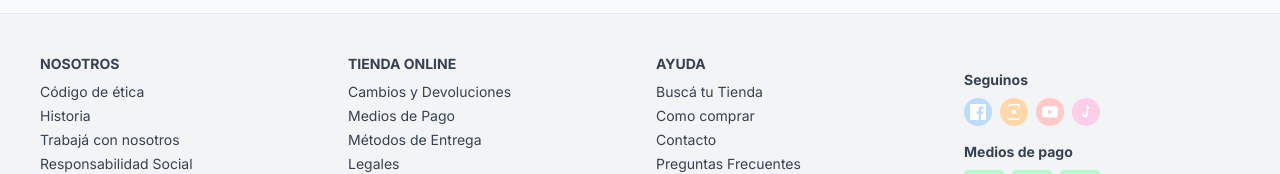
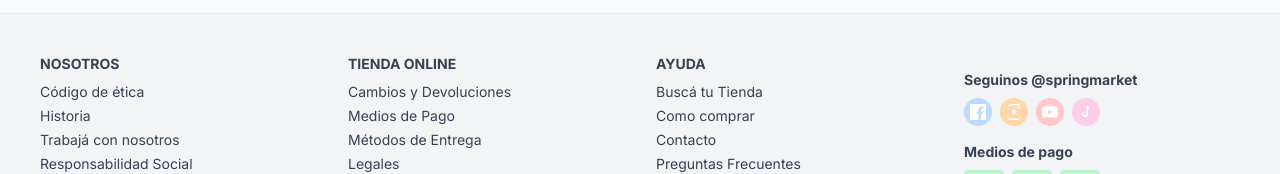
Before and after one commit to JuaniEsposito/frontend-api-pinamar, a React (Vite) app: page / in a window 1280 px wide. Shown: the part 856-1030 px from the top of the page. Built offline with nearby package versions, Linux system fonts and the light colour scheme; no server answers.

Commit message:
contacto
contacto modificaciones

```diff
--- a/src/components/Footer.jsx
+++ b/src/components/Footer.jsx
@@ -36,7 +36,7 @@ export default function Footer() {
             </ul>
           </div>
           <div>
-            <div className="mt-4 font-bold text-primary">Seguinos</div>
+            <div className="mt-4 font-bold text-primary">Seguinos @springmarket</div>
             <div className="flex gap-2 mt-2">
               {/* Facebook */}
               <a href="#" aria-label="Facebook" className="bg-blue-200 rounded-full w-7 h-7 flex items-center justify-center text-lg hover:bg-blue-600 hover:text-white transition">
```
